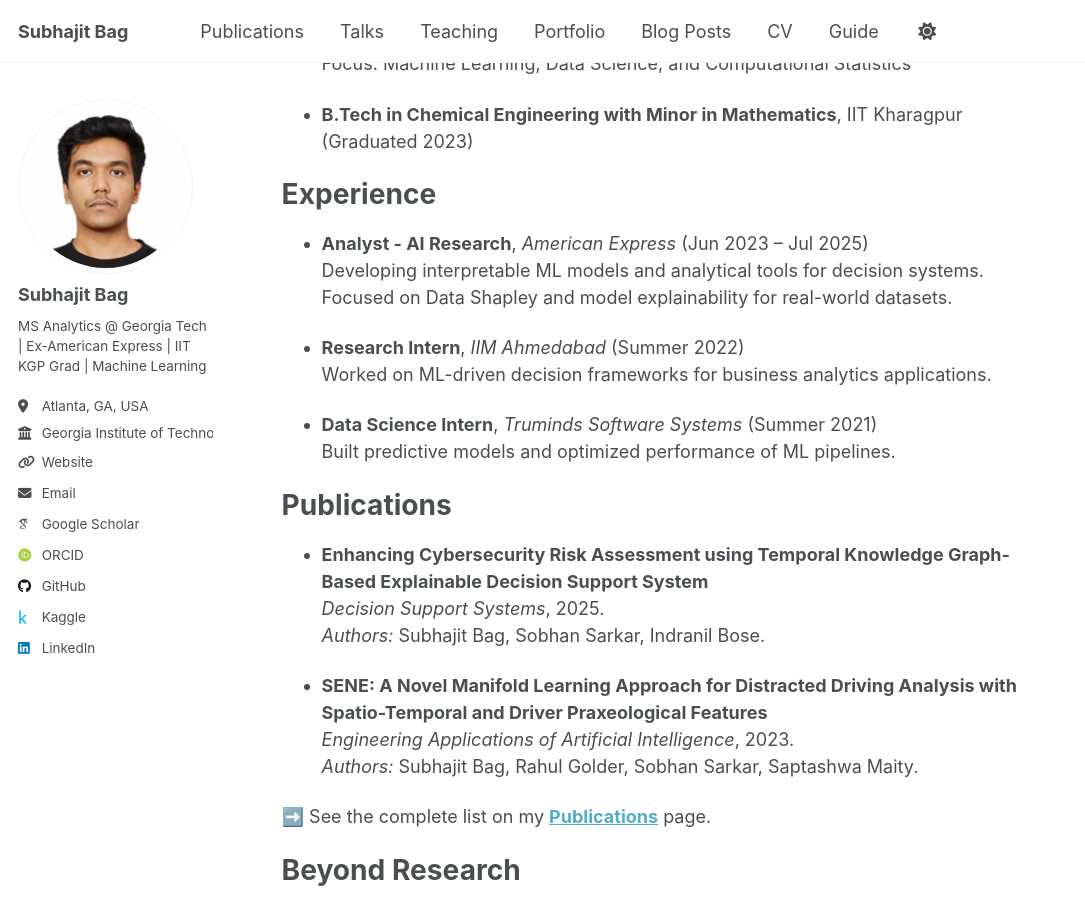
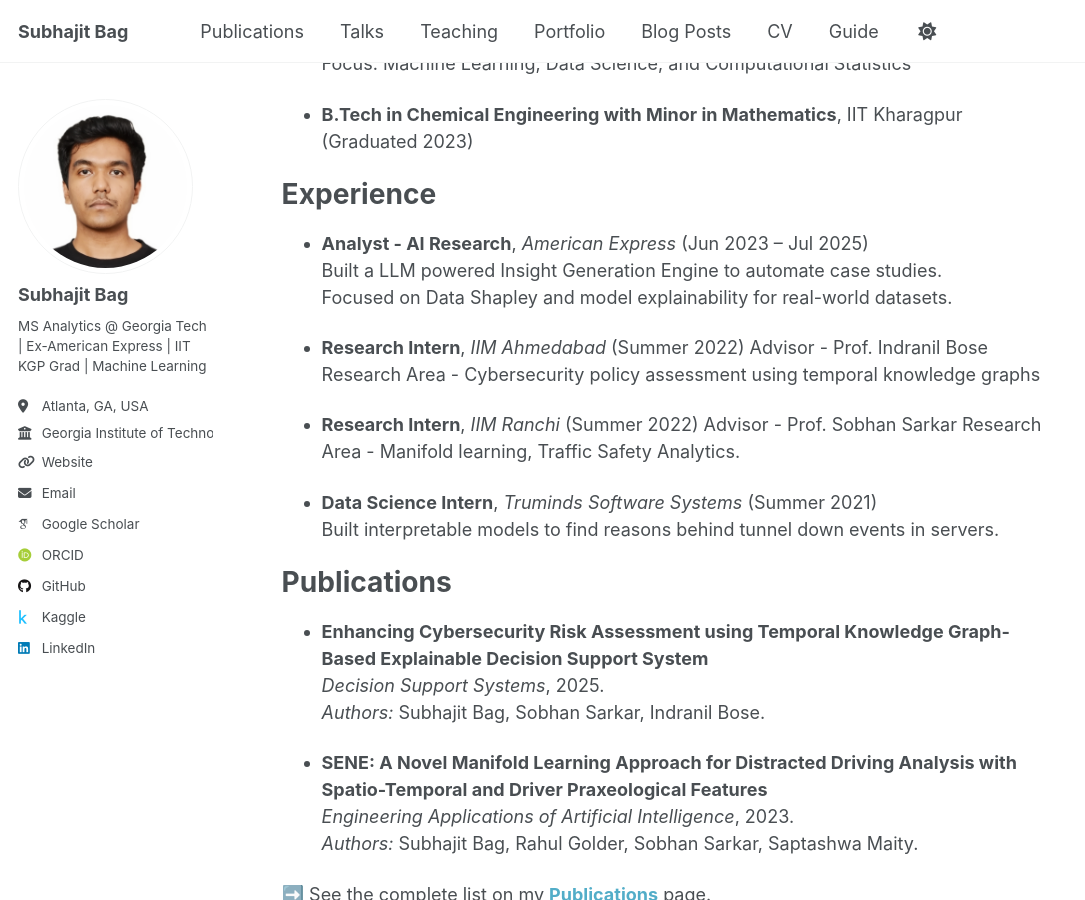
Before and after one commit to shuvo-iitkgp/shuvo-iitkgp.github.io, a Jekyll site: the page built from _pages/about.md, in a window 1280 px wide and 900 px high, scrolled down 542 px. Shown: the whole window, without its empty margins (0-1085 px from the left). Built offline with Jekyll 4.4.1, drawn with Linux system fonts in a browser that asks for light colours; some web fonts are replaced; a script that is not in the unit is left out.

Commit message:
Update about.md

```diff
--- a/_pages/about.md
+++ b/_pages/about.md
@@ -31,14 +31,19 @@ Experience
 ===
 
 - **Analyst - AI Research**, *American Express* (Jun 2023 – Jul 2025)
-  Developing interpretable ML models and analytical tools for decision systems.
+  Built a LLM powered Insight Generation Engine to automate case studies.
   Focused on Data Shapley and model explainability for real-world datasets.
 
 - **Research Intern**, *IIM Ahmedabad* (Summer 2022)
-  Worked on ML-driven decision frameworks for business analytics applications.
+  Advisor - Prof. Indranil Bose
+  Research Area - Cybersecurity policy assessment using temporal knowledge graphs
+
+- **Research Intern**, *IIM Ranchi* (Summer 2022)
+  Advisor - Prof. Sobhan Sarkar
+  Research Area - Manifold learning, Traffic Safety Analytics.
 
 - **Data Science Intern**, *Truminds Software Systems* (Summer 2021)
-  Built predictive models and optimized performance of ML pipelines.
+  Built interpretable models to find reasons behind tunnel down events in servers.
 
 Publications
 ===
```
